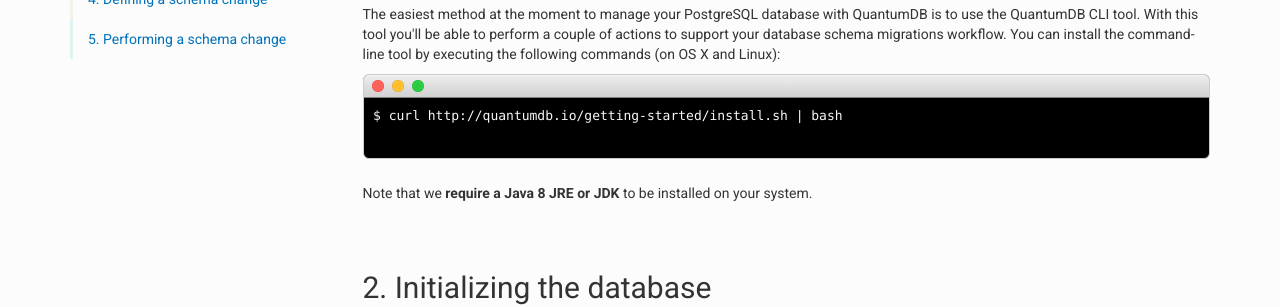
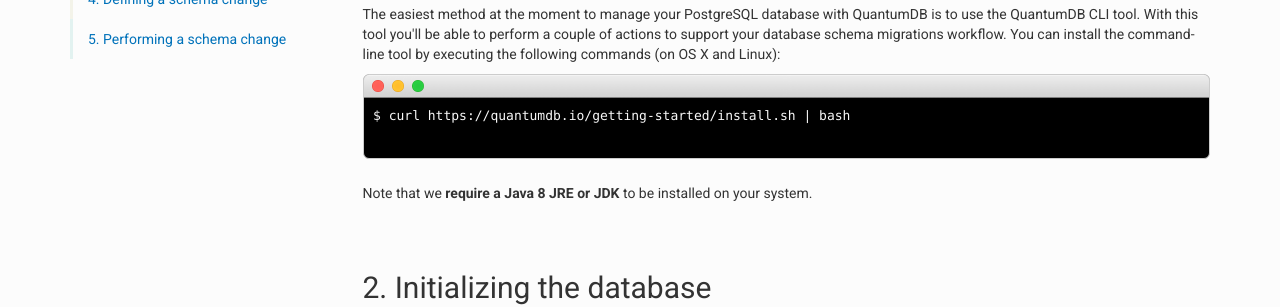
Before and after one commit to quantumdb/quantumdb, a Jekyll site: the page built from docs/getting-started/index.html, in a window 1280 px wide and 900 px high. Shown: the part 281-588 px from the top of the window. Built offline with Jekyll 4.4.1, drawn with Linux system fonts in a browser that asks for light colours; nearby versions of some CDN libraries; Markdown is read by kramdown in place of the engine named in the settings.

Commit message:
Change install script's location to HTTPS.

```diff
--- a/docs/getting-started/index.html
+++ b/docs/getting-started/index.html
@@ -32,7 +32,7 @@ layout: default
 				commands (on OS X and Linux):
 			</p>
 
-            <pre class="terminal">$ curl http://quantumdb.io/getting-started/install.sh | bash</pre>
+            <pre class="terminal">$ curl https://quantumdb.io/getting-started/install.sh | bash</pre>
 
             <p>Note that we <strong>require a Java 8 JRE or JDK</strong> to be installed on your system.</p>
         </section>
```
